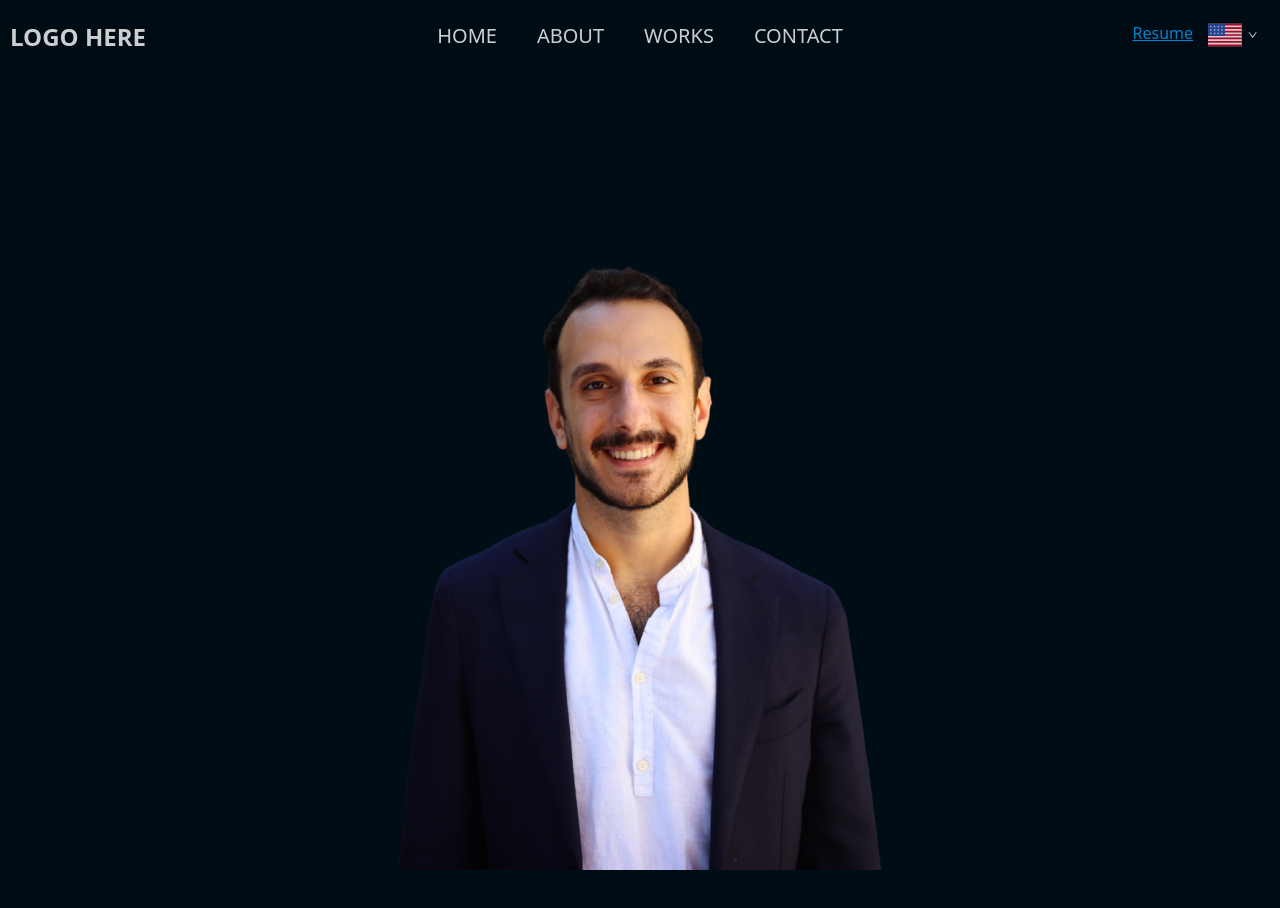
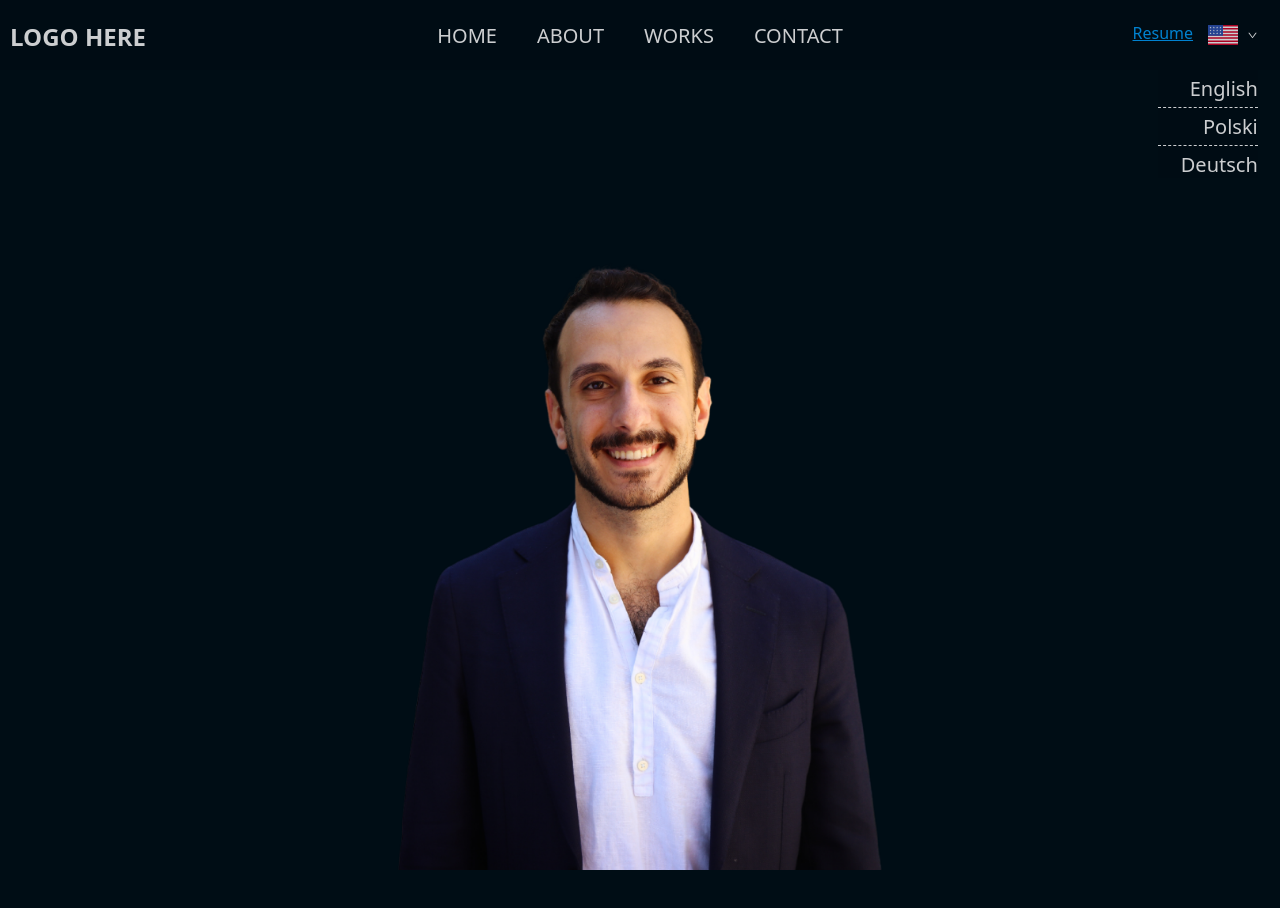
Before and after one commit to wojwozniak/portfolio, a React (Vite) app: page / in a window 1280 px wide. Both pictures are taken after a click on the element 1232 px from the left and 35 px from the top of the page. Shown: the top 908 px of the page. Built offline with nearby package versions, Linux system fonts and the light colour scheme.

Commit message:
lang menu visuals

```diff
--- a/src/components/nav/LangMenu.tsx
+++ b/src/components/nav/LangMenu.tsx
@@ -1,4 +1,4 @@
-import { AiOutlineDown } from 'react-icons/ai'
+import { AiOutlineDown, AiOutlineUp } from 'react-icons/ai'
 import { US, PL, DE } from 'country-flag-icons/react/3x2'
 import { useEffect, useState } from 'react'
 
@@ -22,17 +22,32 @@ const Flag = ({ currentLang } : { currentLang: string }) => {
 const LangMenu = ({ language, setLanguage } : { language: string, setLanguage: React.Dispatch<React.SetStateAction<string>> }) => {
 
     const [currentLang, setCurrentLang] = useState(language);
+    const [openLangMenu, setOpenLangMenu] = useState(false);
+
+    const updateOpenLangMenu = () => {
+        setOpenLangMenu(!openLangMenu);
+    }
 
     useEffect(() => {
-
       setLanguage(currentLang);
     }, [currentLang]);
 
 
     return (
-        <div className='nav__lang'>
+        <div className='nav__lang' onClick={updateOpenLangMenu}>
             <Flag currentLang={currentLang} />
-            <AiOutlineDown size="10px" className='nav__chevron__down' />
+
+            {openLangMenu &&
+            <ul className='nav__lang__menu'>
+                <li className='nav__lang__menu__item' onClick={() => setCurrentLang('EN')}>English</li>
+                <li className='nav__lang__menu__item' onClick={() => setCurrentLang('PL')}>Polski</li>
+                <li className='nav__lang__menu__item' onClick={() => setCurrentLang('DE')}>Deutsch</li>
+            </ul>
+            }
+
+            { openLangMenu
+            ? <AiOutlineDown size="10px" className='nav__chevron' />
+            : <AiOutlineUp size="10px" className='nav__chevron' /> }
         </div>
     )
 }
--- a/src/components/nav/navbar.css
+++ b/src/components/nav/navbar.css
@@ -87,13 +87,41 @@
 }
 
 .nav__flag {
-  height: 40px;
-  width: auto;
+  height: 20px;
+  width: 30px;
 }
 
-.nav__chevron__down {
-  height: 20px;
-  width: auto;
+.nav__chevron {
+  height: 19px;
+  width: 11px;
+}
+
+.nav__lang__menu {
+  position: absolute;
+  top: 60px;
+  right: 0px;
+  font-size: 20px;
+  background-color: #000D15;
+  list-style: none;
+  display: flex;
+  flex-direction: column;
+  justify-content: center;
+  align-items: center;
+  gap: 5px;
+}
+
+.nav__lang__menu__item {
+  width: 100px;
+  padding-top: 5px;
+  display: flex;
+  flex-direction: row;
+  justify-content: right;
+  align-items: center;
+  border-top: 1px dashed white;
+}
+
+.nav__lang__menu__item:first-child {
+  border-top: none;
 }
 
 /* ### Medium screen and up ### */
@@ -111,6 +139,10 @@
     position: relative;
     left: 0;
     width: 150px;
+  }
+
+  .active {
+    height: auto;
   }
 
   .nav__button {
```
